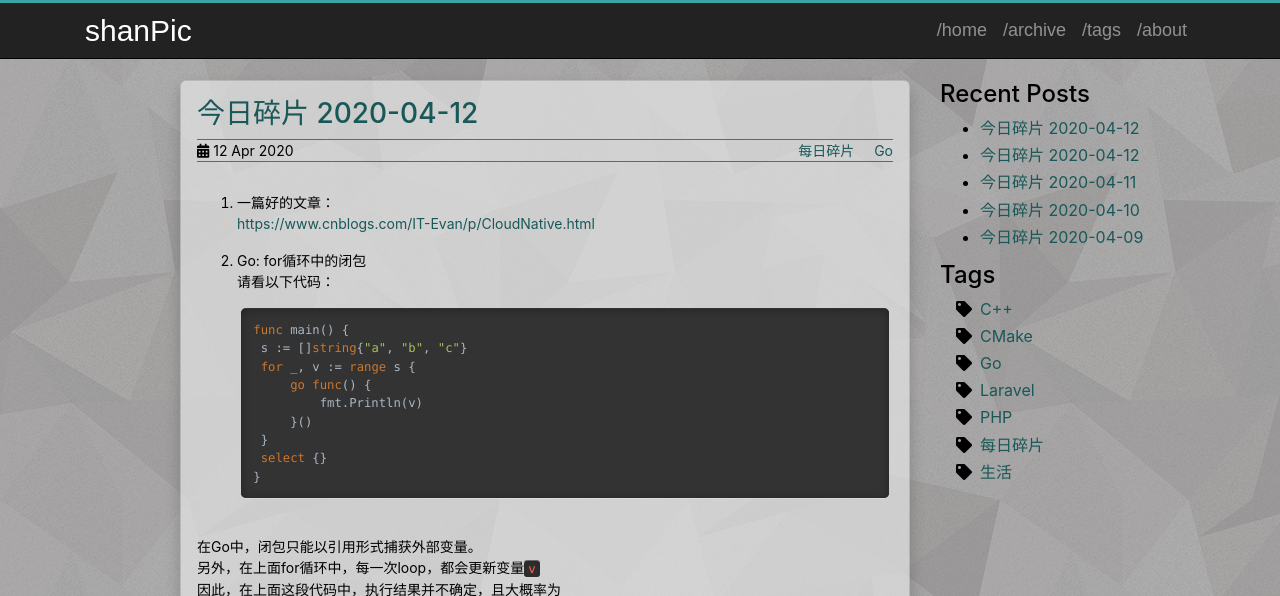
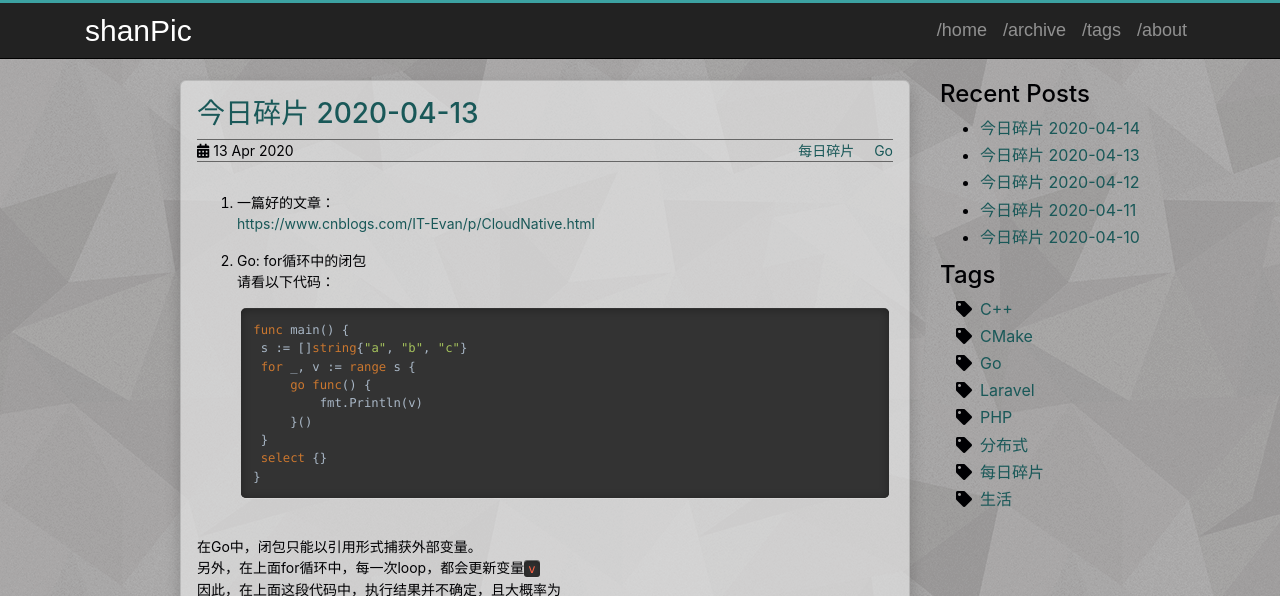
Before and after one commit to shanPic/shanPic.github.io, a Jekyll site: the page built from _posts/2020-04-13-today-tips-20200413.md, in a window 1280 px wide and 985 px high. Shown: the top 596 px of the window. Built offline with Jekyll 4.4.1, drawn with Linux system fonts in a browser that asks for light colours; comment, search, counter and statistics services are not loaded.

```diff
--- a/_posts/2020-04-13-today-tips-20200413.md
+++ b/_posts/2020-04-13-today-tips-20200413.md
@@ -1,7 +1,7 @@
 ---
 layout: post
-title: "今日碎片 2020-04-12"
-date: 2020-04-12 23:38:00
+title: "今日碎片 2020-04-13"
+date: 2020-04-13 23:00:00
 description: 云原生概述
 comments: false
 tags:
```
Also changed, not shown: _posts/2020-04-14-today-tips-20200414.md (added, +27 -0 lines), tag/分布式.md (added, +4 -0 lines).
